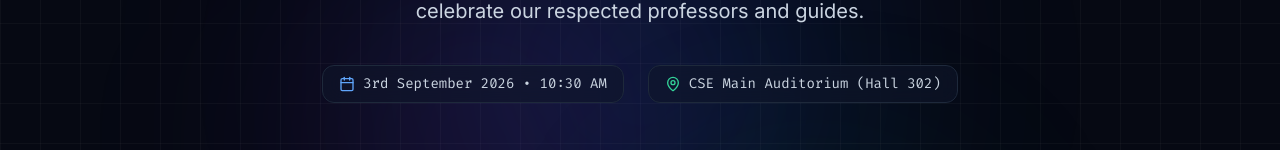
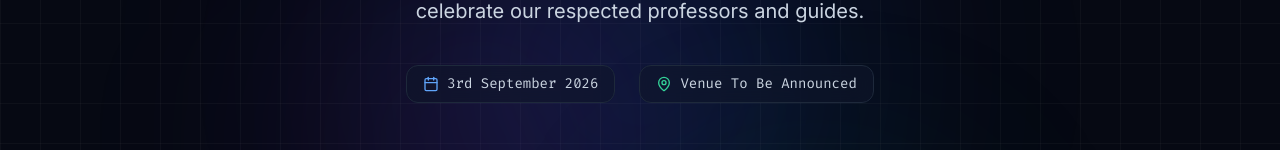
Before and after one commit to MISTU293-art/teachers_day_new_main, a React (Vite) app: page / in a window 1280 px wide. Shown: the part 417-567 px from the top of the page. Built offline with nearby package versions, Linux system fonts and the light colour scheme; no server answers.

Commit message:
Update Hero.jsx

```diff
--- a/src/components/Hero.jsx
+++ b/src/components/Hero.jsx
@@ -62,11 +62,11 @@ export default function Hero() {
           <div className="flex flex-wrap items-center justify-center gap-4 sm:gap-6 mb-12 text-xs sm:text-sm font-mono text-slate-300">
             <div className="flex items-center gap-2 px-4 py-2 rounded-xl bg-slate-900/60 border border-slate-800 backdrop-blur-md">
               <Calendar className="w-4 h-4 text-blue-400" />
-              <span>3rd September 2026 • 10:30 AM</span>
+              <span>3rd September 2026</span>
             </div>
             <div className="flex items-center gap-2 px-4 py-2 rounded-xl bg-slate-900/60 border border-slate-800 backdrop-blur-md">
               <MapPin className="w-4 h-4 text-emerald-400" />
-              <span>CSE Main Auditorium (Hall 302)</span>
+              <span>Venue To Be Announced</span>
             </div>
           </div>
 
```
